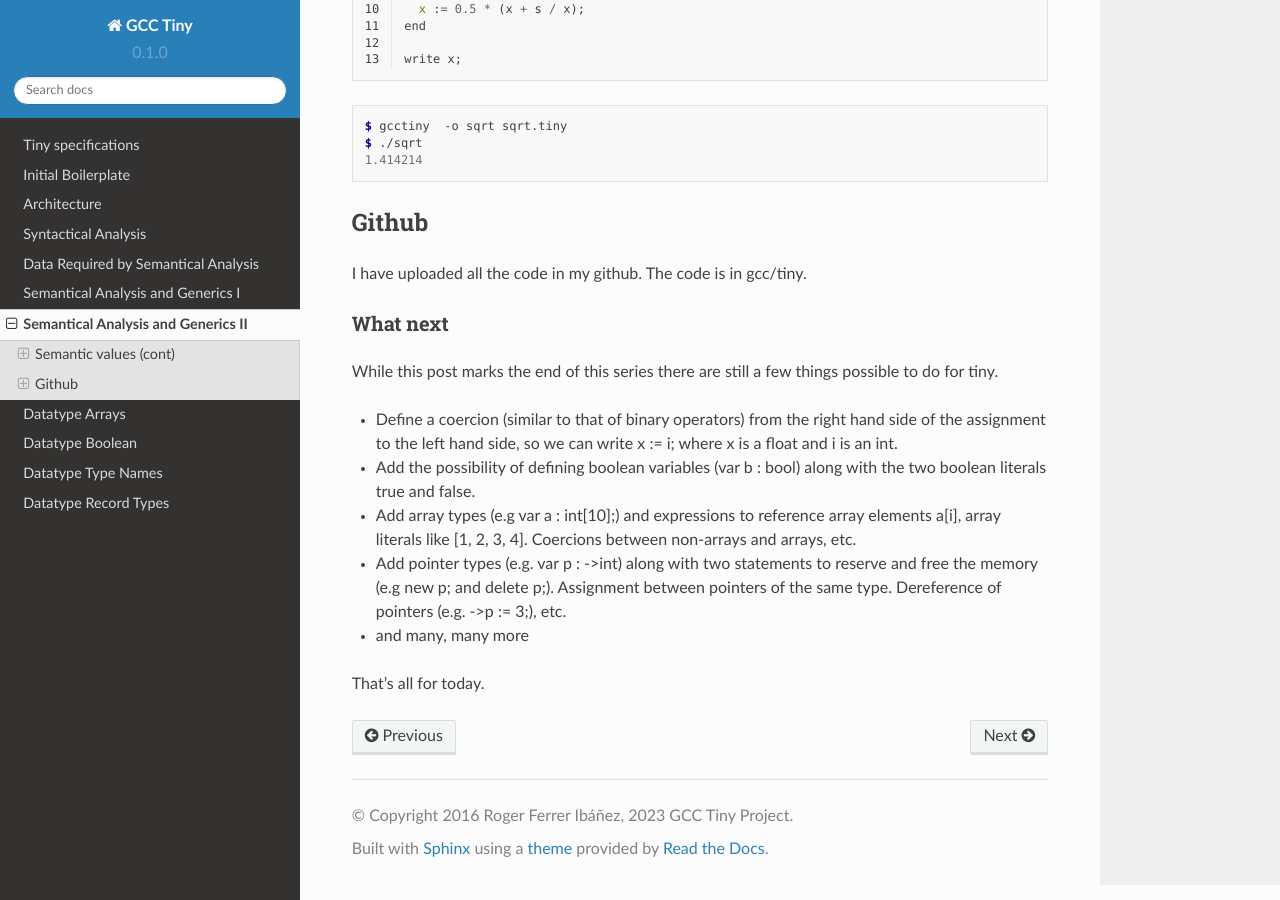
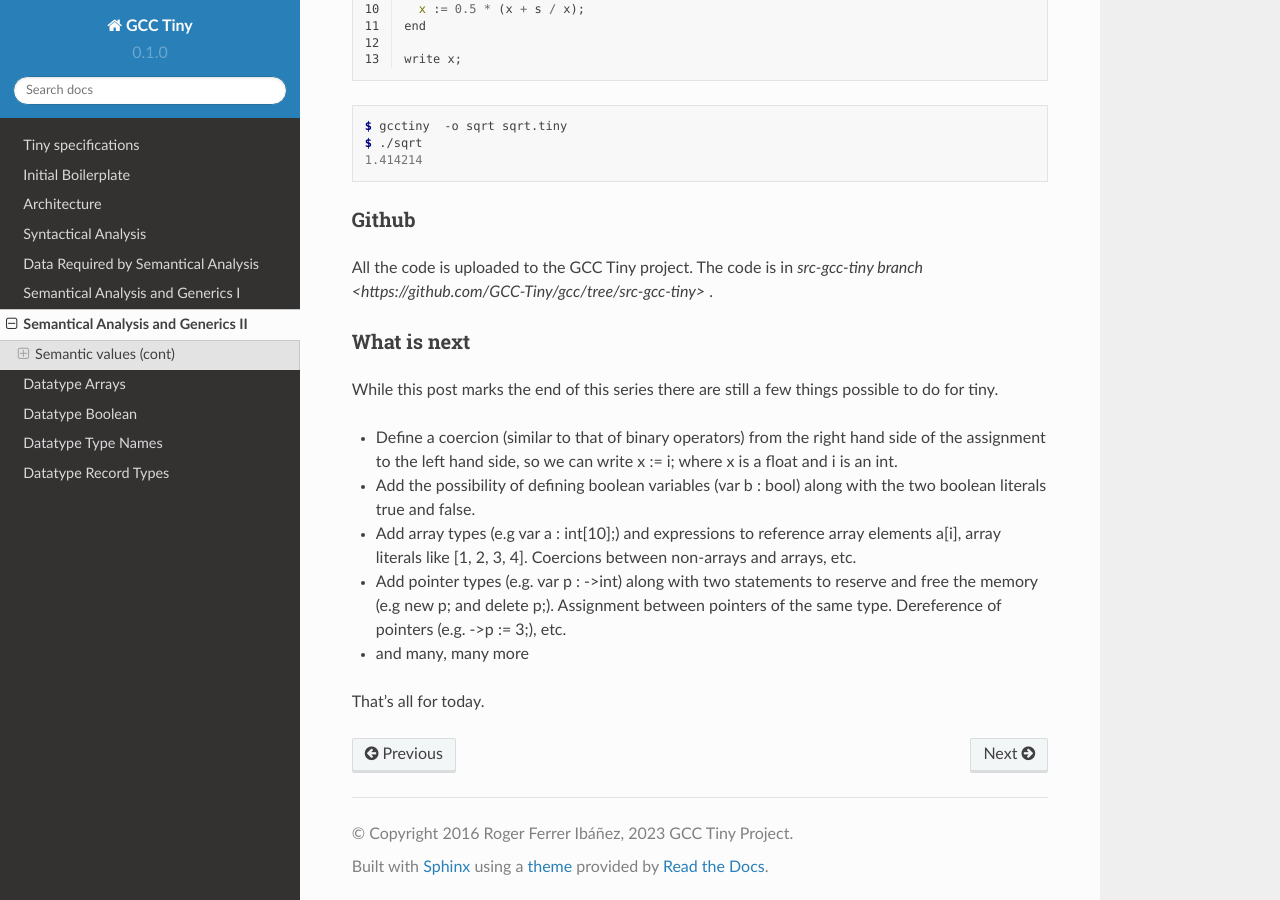
Before and after one commit to GCC-Tiny/gcc-tiny-docs-rtd, a Sphinx documentation site: the page built from docs/source/part07.rst, in a window 1280 px wide and 900 px high, scrolled down 11104 px. Built offline with Sphinx 7.4.7 and the Read the Docs theme 2.0.0, drawn with Linux system fonts in a browser that asks for light colours.

Commit message:
part07: update link to gcc tiny github

```diff
--- a/docs/source/part07.rst
+++ b/docs/source/part07.rst
@@ -642,12 +642,14 @@
   1.414214
 
 Github
-======
+------
 
-I have uploaded all the code in my github. The code is in gcc/tiny.
+All the code is uploaded to the GCC Tiny project. The code is in
+`src-gcc-tiny branch <https://github.com/GCC-Tiny/gcc/tree/src-gcc-tiny>`
+.
 
-What next
----------
+What is next
+------------
 
 While this post marks the end of this series there are still a few things
 possible to do for tiny.
```
